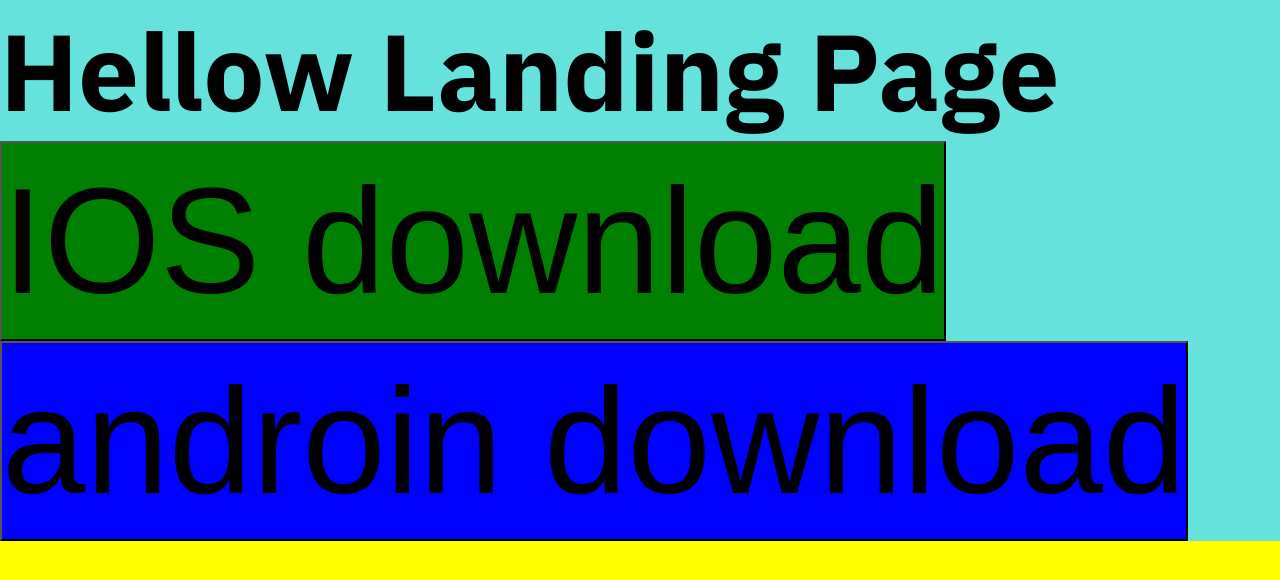
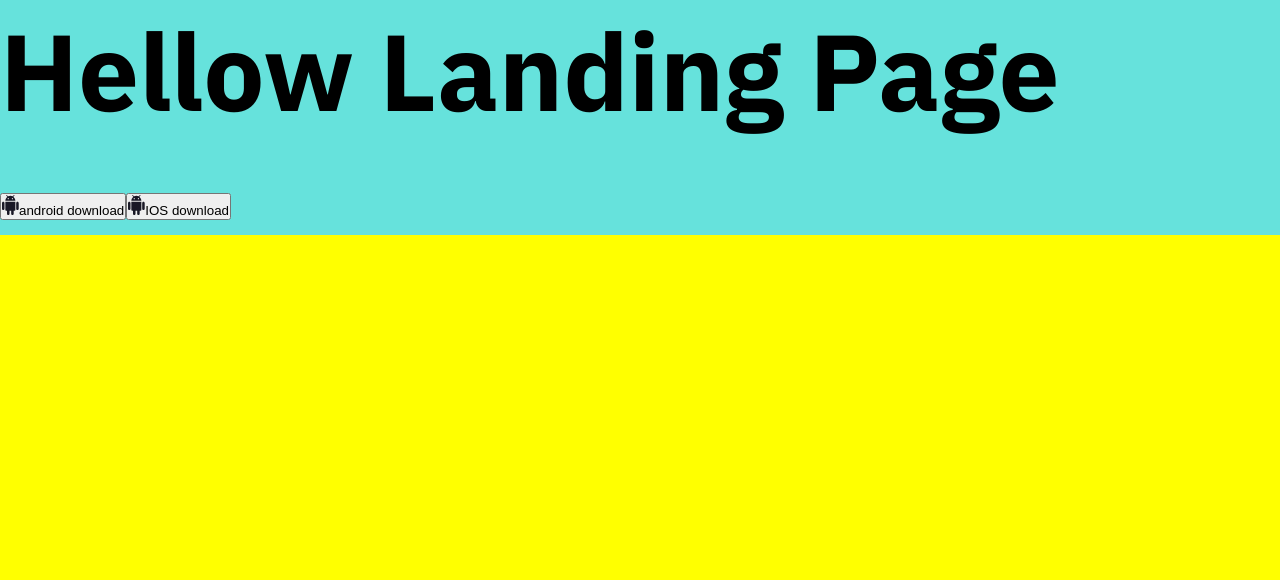
Before and after one commit to brunomoleta/equalizer-landing-page, a React (Create React App) app: page / in a window 1280 px wide. Shown: the top 580 px of the page. Built offline with nearby package versions, Linux system fonts and the light colour scheme.

Commit message:
update and tye to deploye

```diff
--- /dev/null
+++ b/src/components/Buttons/DownloadBtn.tsx
@@ -0,0 +1,24 @@
+import { Component, ReactNode } from "react";
+import { StyledDownloadBtn } from "./styles";
+
+interface DownloadBtnProps {
+  onClick: () => void;
+  label: string;
+}
+
+export default class DownloadBtn extends Component<DownloadBtnProps> {
+  render(): ReactNode {
+    const {label, ...rest} = this.props;
+    return (
+      <StyledDownloadBtn>
+        <svg width="17" height="20" xmlns="http://www.w3.org/2000/svg">
+          <path
+            d="M13.362 6.638v8.35c0 .502-.334.836-.836.836h-.836v2.924c0 .669-.583 1.252-1.251 1.252-.67 0-1.252-.583-1.252-1.252v-2.924H7.515v2.924c0 .669-.583 1.252-1.252 1.252s-1.252-.583-1.252-1.252v-2.924h-.836c-.501 0-.836-.334-.836-.835v-8.35h10.023Zm2.088 0c.669 0 1.252.586 1.252 1.251v5.848c0 .668-.583 1.252-1.252 1.252s-1.252-.584-1.252-1.252V7.889c0-.665.583-1.25 1.252-1.25Zm-14.198 0c.669 0 1.252.586 1.252 1.251v5.848c0 .668-.583 1.252-1.252 1.252S0 14.405 0 13.737V7.889c0-.665.583-1.25 1.252-1.25ZM11.776.126a.4.4 0 0 1 .583 0 .401.401 0 0 1 0 .583l-1.085 1.084c.35.234.667.52.942.846.66.782 1.081 1.8 1.139 2.902l.002.034c.003.075.005.15.005.227H3.34c0-.076.002-.152.006-.227l.002-.034a4.908 4.908 0 0 1 1.138-2.902 4.52 4.52 0 0 1 .942-.846L4.343.71a.4.4 0 0 1 0-.583.4.4 0 0 1 .583 0l1.12 1.118.053.051c.664-.333 1.41-.499 2.24-.5h.024c.83.001 1.575.167 2.24.5l.052-.051ZM6.262 3.09a.626.626 0 1 0 0 1.252.626.626 0 0 0 0-1.252Zm4.178 0a.626.626 0 1 0 0 1.252.626.626 0 0 0 0-1.252Z"
+            fill="#191826"
+          />
+        </svg>
+        {label}
+      </StyledDownloadBtn>
+    );
+  }
+}
--- a/src/components/Buttons/styles.ts
+++ b/src/components/Buttons/styles.ts
@@ -14,3 +14,8 @@ export const StyledTestBtn = styled.button<BtnProps>`
   height: 200px;
   font-size: ${(props) => props.size};
 `;
+
+
+export const StyledDownloadBtn = styled.button`
+  //
+`;
--- a/src/pages/LandingPage.tsx
+++ b/src/pages/LandingPage.tsx
@@ -1,7 +1,8 @@
 import { Component } from "react";
 import { theme, font } from "../utilities";
 import { StyledLandingPage } from "./styles";
-import TestBtn from "../components/Buttons/TestBtn";
+// import TestBtn from "../components/Buttons/TestBtn";
+import DownloadBtn from "../components/Buttons/DownloadBtn";
 
 export default class LandingPage extends Component {
   onClick = () => {
@@ -12,7 +13,7 @@ export default class LandingPage extends Component {
       <div>
         <StyledLandingPage theme={theme} $font={font}>
           <h1>Hellow Landing Page</h1>
-          <TestBtn
+          {/* <TestBtn
             color="green"
             label="IOS download"
             size="150px"
@@ -24,7 +25,10 @@ export default class LandingPage extends Component {
             size="150px"
             width="400px"
             onClick={this.onClick}
-          />
+          /> */}
+        <DownloadBtn onClick={this.onClick} label="android download" />
+        <DownloadBtn onClick={this.onClick} label="IOS download" />
+
         </StyledLandingPage>
       </div>
     );
```
Also changed, not shown: src/components/Buttons/TestBtn.tsx (+3 -4 lines).
